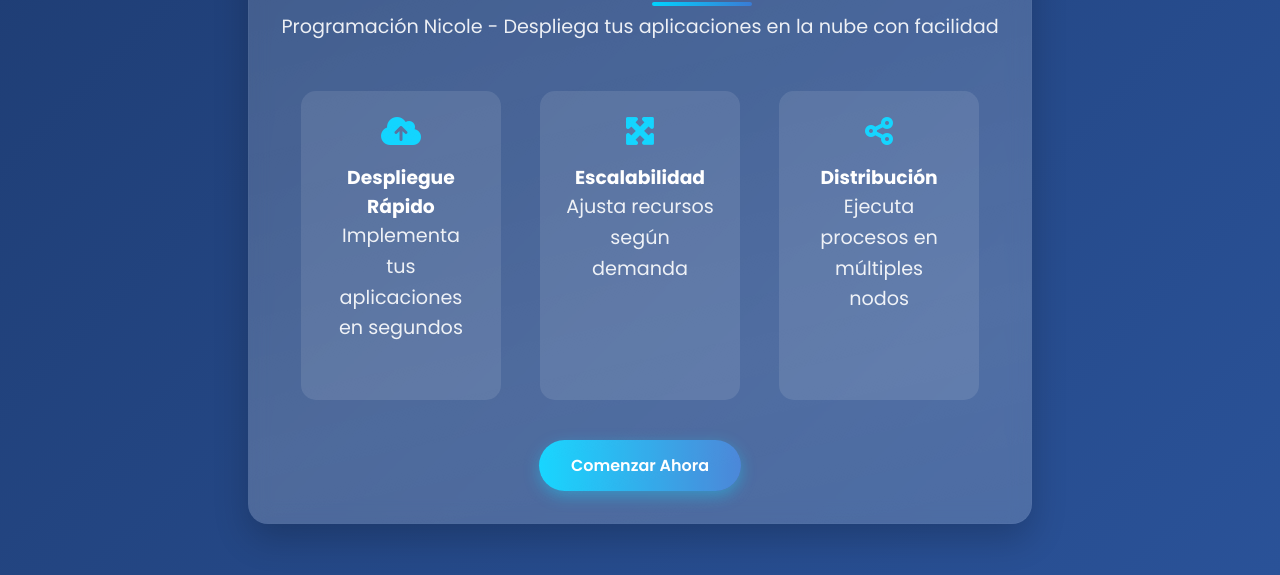
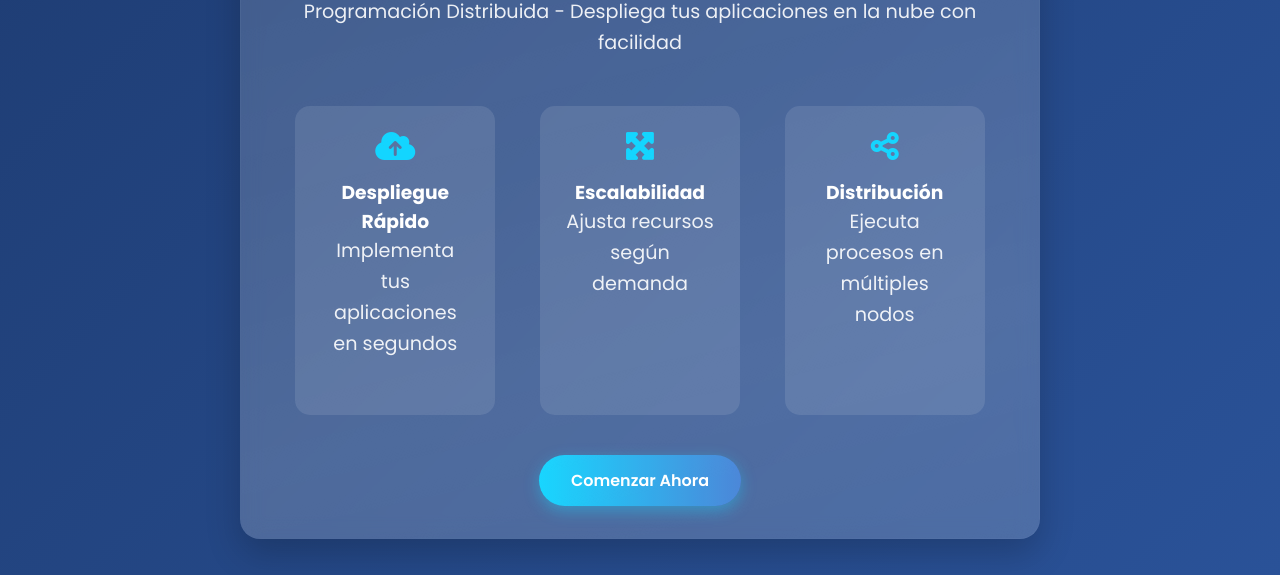
Before and after one commit to Niikyes/Heroku, a website: page index.html in a window 1280 px wide. Shown: the part 225-800 px from the top of the page. Drawn offline with Linux system fonts and the light colour scheme.

Commit message:
Update index.html

```diff
--- a/index.html
+++ b/index.html
@@ -3,7 +3,7 @@
 <head>
     <meta charset="UTF-8">
     <meta name="viewport" content="width=device-width, initial-scale=1.0">
-    <title>Bienvenido a Heroku - Programación Nicole</title>
+    <title>Bienvenido a Heroku - Programación Distribuida</title>
     <style>
         @import url('https://fonts.googleapis.com/css2?family=Poppins:wght@300;400;600;700&display=swap');
 
@@ -177,7 +177,7 @@
     <div class="container">
         <img src="https://www.vectorlogo.zone/logos/heroku/heroku-ar21.svg" alt="Heroku Logo" class="heroku-logo">
         <h1>Bienvenido a Heroku</h1>
-        <p>Programación Nicole - Despliega tus aplicaciones en la nube con facilidad</p>
+        <p>Programación Distribuida - Despliega tus aplicaciones en la nube con facilidad</p>
 
         <div class="features">
             <div class="feature">
```
